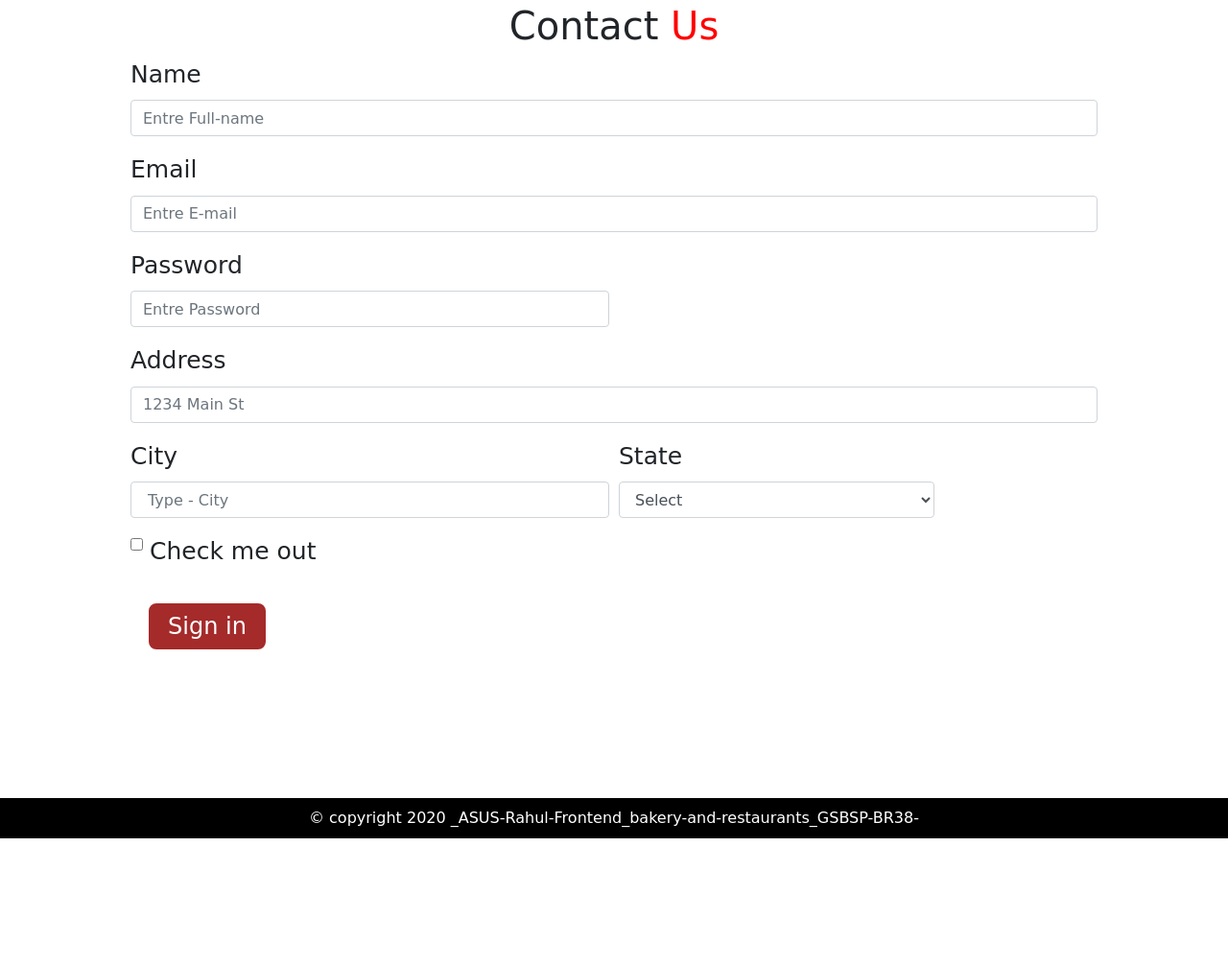
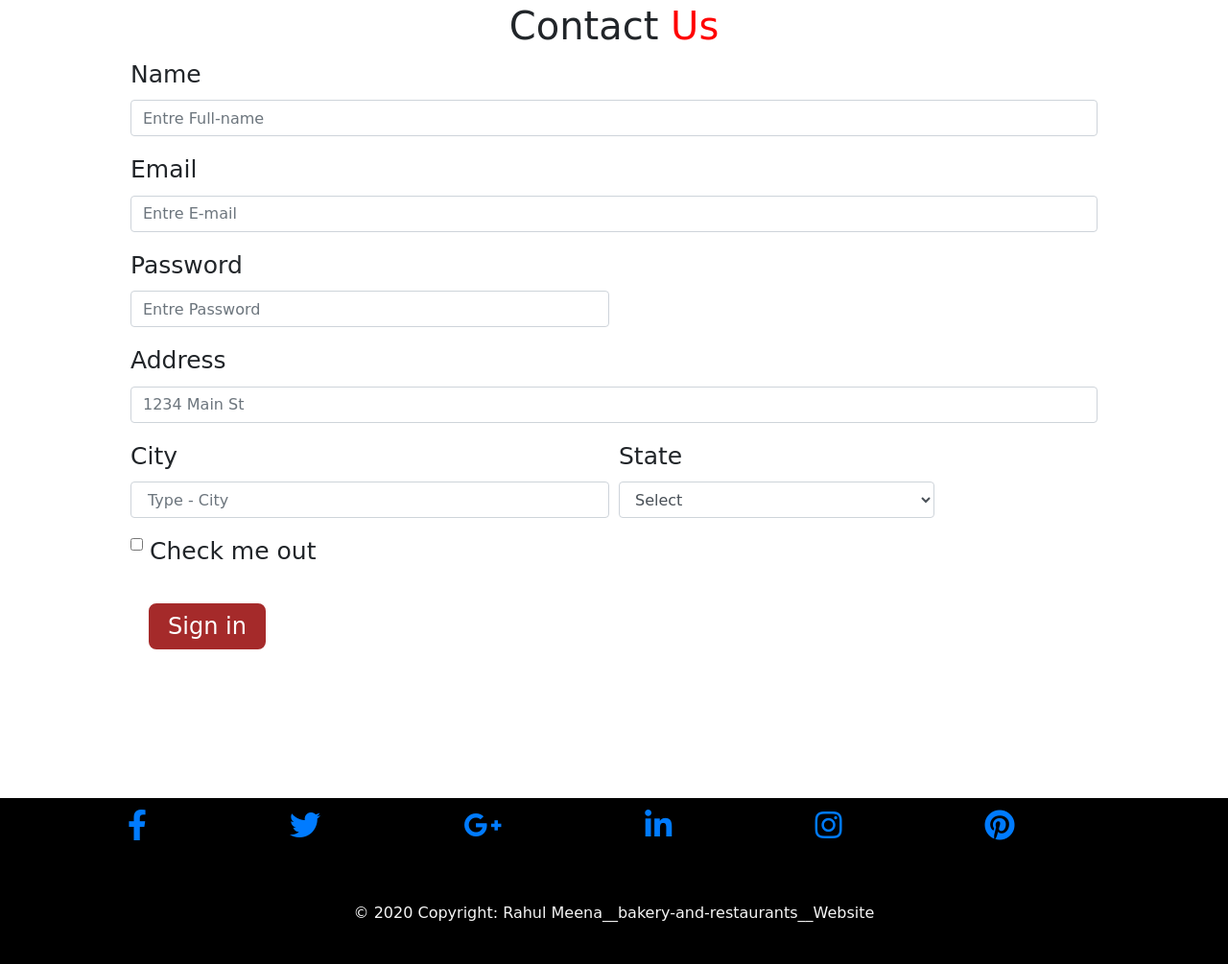
Before and after one commit to ASUS-Rahul/Frontend_bakery-and-restaurants_GSBSP-BR-38-, a plain HTML site: page index.html in a window 1280 px wide. Shown: the part 7826-8831 px from the top of the page at 96% size. Before the commit the page ends 8700 px from the top, so only its background shows below. Drawn offline with nearby package versions, Linux system fonts and the light colour scheme; files that its build step writes are made by us from their sources; a web font is replaced by a local one.

Commit message:
Update index.html

```diff
--- a/index.html
+++ b/index.html
@@ -18,6 +18,10 @@
   <link href="https://fonts.googleapis.com/css2?family=Playfair+Display:wght@500&display=swap" rel="stylesheet">
   <link href="https://fonts.googleapis.com/css2?family=Playfair+Display:wght@500&family=Yanone+Kaffeesatz:wght@600&display=swap" rel="stylesheet">
   <link href="https://fonts.googleapis.com/css2?family=Grenze+Gotisch:wght@800&family=Playfair+Display:wght@500&family=Yanone+Kaffeesatz:wght@600&display=swap" rel="stylesheet">
+     <!-- Material Design Bootstrap -->
+ <!-- <link href="https://cdnjs.cloudflare.com/ajax/libs/mdbootstrap/4.19.1/css/mdb.min.css" rel="stylesheet"> -->
+ <!-- Font Awesome -->
+ <link rel="stylesheet" href="https://use.fontawesome.com/releases/v5.8.2/css/all.css">
 
   <link rel="stylesheet" href="style.css">
   <style>
@@ -306,6 +310,60 @@ h5:hover{
  .btn{
      display: inline;
  }
+
+
+/* footer cssssssssssss start */
+/* .container{
+
+       padding: 2rem;
+       align-items: center;
+       display: flex;
+       flex-direction: column;
+   }
+
+   .row a{
+       display: flex;
+       flex-direction: column;
+      padding: 2rem;
+   }
+   .row a:hover{
+    color: red;
+       background-color: yellow;
+       border-radius: 50%;
+   }
+
+   @media only screen and (max-width: 560px) {
+      .row a{
+      padding: 0.6rem;
+
+   }
+   }
+
+   .copyright-text{
+       color: red;
+
+
+      text-align: center;
+
+
+   } */
+.page-footer{
+  background-color: black;
+  color: rgb(245, 245, 245);
+  padding-top: 1rem;
+
+
+}
+.page-footer a{
+
+ padding: 3rem;
+ justify-content: space-evenly;
+
+
+}
+
+/* footer cssssssssssss end */
+
   </style>
 
 
@@ -905,17 +963,72 @@ h5:hover{
       <!-- CONTACT US END -->
 
     <!-- footer start  -->
-    <footer>
+       <!-- -********************* footer satrt++++++ -->
+   <!-- Footer -->
+   <footer class="page-footer font-lg  black   ">
 
+    <!-- Footer Elements -->
+    <div class="container">
 
-      <div class="text-center">© copyright 2020 _ASUS-Rahul-Frontend_bakery-and-restaurants_GSBSP-BR38-</div>
-    </footer>
+      <!-- Grid row-->
+      <div class="row">
+
+        <!-- Grid column -->
+        <div class="col-md-12 col-12 ">
+          <div class="mb-5 flex-center">
+
+            <!-- Facebook -->
+            <a class="fb-ic" href="https://www.facebook.com/">
+              <i class="fab fa-facebook-f fa-lg white-text mr-md-5 mr-3 fa-2x"> </i>
+            </a>
+            <!-- Twitter -->
+            <a class="tw-ic" href=" https://twitter.com/?lang=en">
+              <i class="fab fa-twitter fa-lg white-text mr-md-5 mr-3 fa-2x"> </i>
+            </a>
+            <!-- Google +-->
+            <a class="gplus-ic" href="https://www.google.com/">
+              <i class="fab fa-google-plus-g fa-lg white-text mr-md-5 mr-3 fa-2x"> </i>
+            </a>
+            <!--Linkedin -->
+            <a class="li-ic" href="https://www.linkedin.com/feed/">
+              <i class="fab fa-linkedin-in fa-lg white-text mr-md-5 mr-3 fa-2x"> </i>
+            </a>
+            <!--Instagram-->
+            <a class="ins-ic" href="https://www.instagram.com/">
+              <i class="fab fa-instagram fa-lg white-text mr-md-5 mr-3 fa-2x"> </i>
+            </a>
+            <!--Pinterest-->
+            <a class="pin-ic" href="https://github.com/Rahul001-hub">
+              <i class="fab fa-pinterest fa-lg white-text fa-2x"> </i>
+            </a>
+          </div>
+        </div>
+        <!-- Grid column -->
+
+      </div>
+      <!-- Grid row-->
+
+    </div>
+    <!-- Footer Elements -->
+
+    <!-- Copyright -->
+    <div class="footer-copyright text-center  py-3"> <p  class="copyright-text">  © 2020 Copyright:
+       Rahul Meena__bakery-and-restaurants__Website</p>
+    </div>
+    <!-- Copyright -->
+
+  </footer>
+  <!-- Footer -->
+
+     <!-- -********************* footer end ++++++ -->
 
     <!-- footer end -->
 
 
 
   <!-- Optional JavaScript -->
+  <!-- mdb  js link for footer -->
+  <script type="text/javascript" src="https://cdnjs.cloudflare.com/ajax/libs/mdbootstrap/4.19.1/js/mdb.min.js"></script>
   <!-- jQuery first, then Popper.js, then Bootstrap JS -->
   <script src="https://code.jquery.com/jquery-3.5.1.slim.min.js"
     integrity="sha384-DfXdz2htPH0lsSSs5nCTpuj/zy4C+OGpamoFVy38MVBnE+IbbVYUew+OrCXaRkfj"
```
